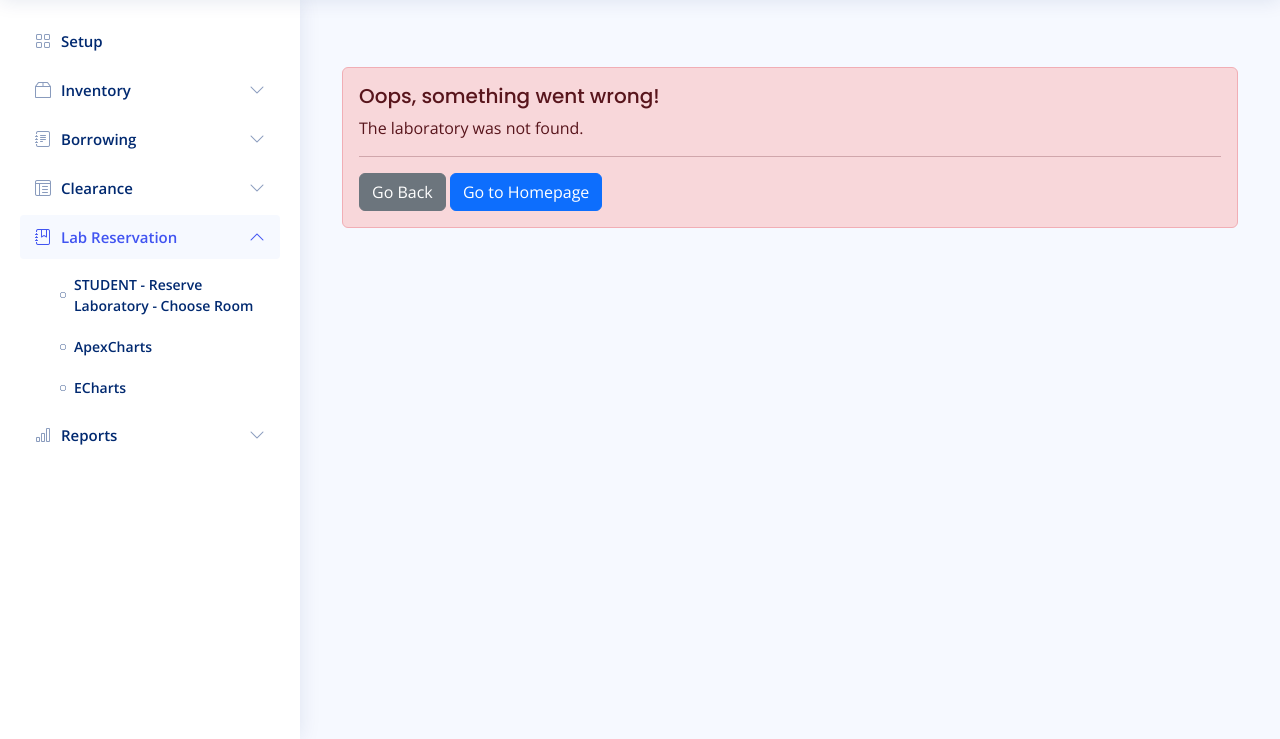
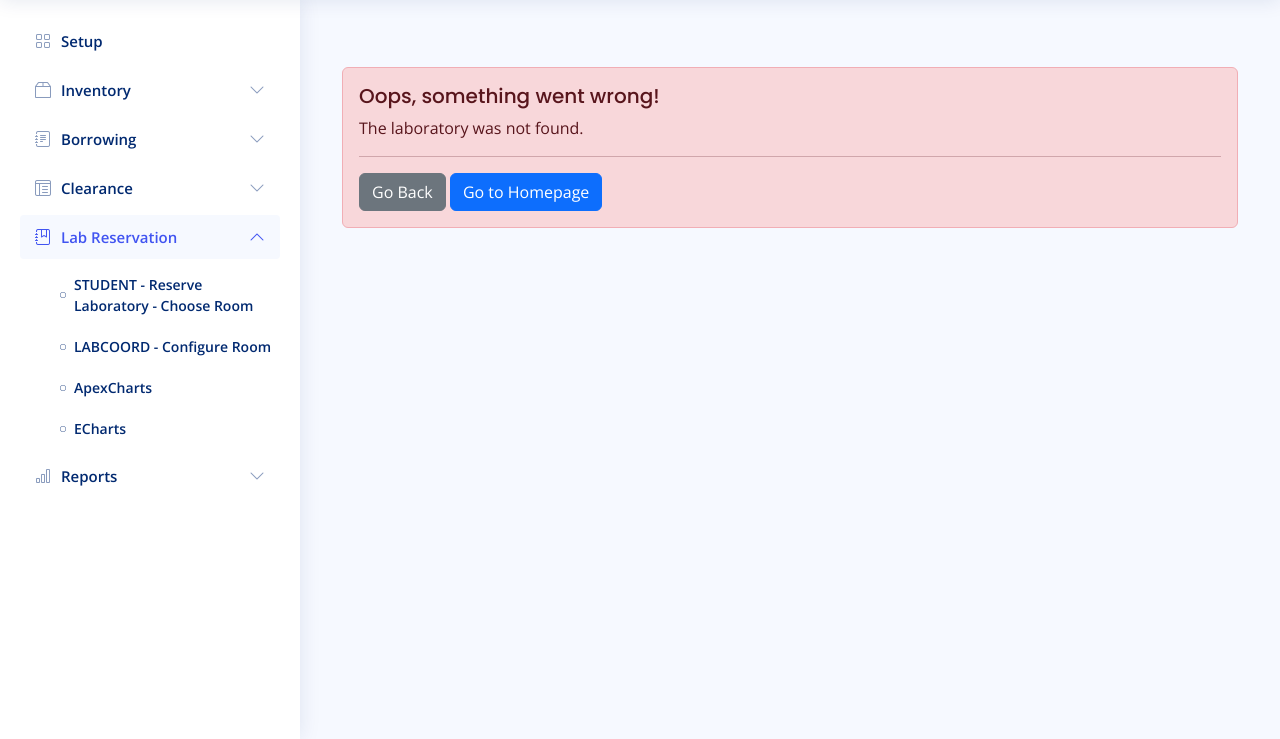
Before and after one commit to kennethmyrond/labmas_2, a Django app: page /borrowing/student/borrow_prebook in a window 1280 px wide, after a click on "Lab Reservation". Shown: the part 61-800 px from the top of the page. Run offline with Django 4.2, Linux system fonts and the light colour scheme; data comes from the database, SQL or seed files in the repository; some libraries are stand-ins or nearby versions.

Commit message:
added page for configure room

```diff
--- a/lab_management/core/templates/temp_navbar.html
+++ b/lab_management/core/templates/temp_navbar.html
@@ -304,6 +304,14 @@
 
           </li>
 
+          <li>
+
+            <a href="{% url 'labres_labcoord_configroom' %}">
+              <i class="bi bi-circle"></i><span>LABCOORD - Configure Room</span>
+            </a>
+
+          </li>
+
 
           <li>
             <a href="charts-apexcharts.html">
--- a/lab_management/core/urls.py
+++ b/lab_management/core/urls.py
@@ -63,7 +63,9 @@ urlpatterns = [
     path('lab-reservation/', views.lab_reservation_view, name='lab_reservation'),
     path('lab-reservation/student/reserveLabChooseRoom', views.lab_reservation_student_reserveLabChooseRoom, name='lab_reservation_student_reserveLabChooseRoom'),
     path('lab-reservation/student/reserveLabChooseTime', views.lab_reservation_student_reserveLabChooseTime, name='lab_reservation_student_reserveLabChooseTime'),
-     path('lab-reservation/student/reserveLabSummary', views.lab_reservation_student_reserveLabSummary, name='lab_reservation_student_reserveLabSummary'),
+    path('lab-reservation/student/reserveLabSummary', views.lab_reservation_student_reserveLabSummary, name='lab_reservation_student_reserveLabSummary'),
+    path('lab-reservation/labcoord/configRoom', views.labres_labcoord_configroom, name='labres_labcoord_configroom'),
+
     path('reports/', views.reports_view, name='reports'),
     path('user-settings/', views.user_settings_view, name='user_settings'),
 
--- a/lab_management/core/views.py
+++ b/lab_management/core/views.py
@@ -1808,6 +1808,13 @@ def lab_reservation_student_reserveLabChooseTime(request):
 def lab_reservation_student_reserveLabSummary(request):
     return render(request, 'mod_labRes/lab_reservation_studentReserveLabSummary.html')
 
+
+def labres_labcoord_configroom(request):
+    return render(request, 'mod_labRes/labres_labcoord_configroom.html')
+
+#  =================================================================
+
+
 def reports_view(request):
     return render(request, 'mod_reports/reports.html')
 
```
Also changed, not shown: lab_management/core/templates/mod_labRes/labres_labcoord_configroom.html (added).
